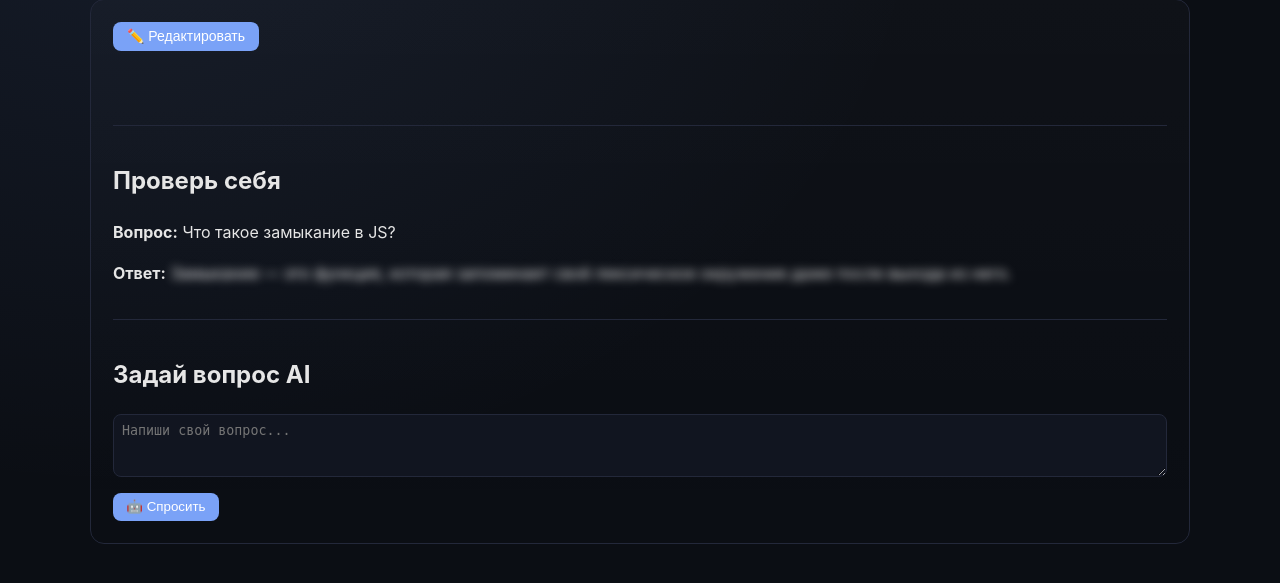
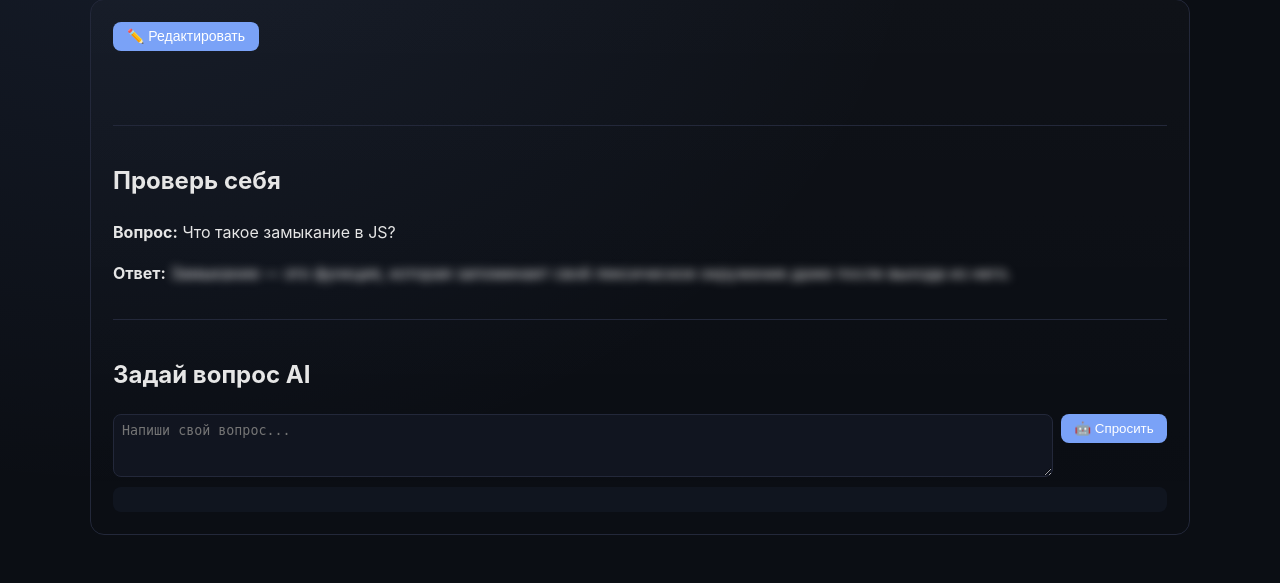
Before and after one commit to teleportx/LobzikAI, a Python web app: template templates/lecture.html in a window 1280 px wide. Shown: the part 29-612 px from the top of the page. Run offline with Jinja, Linux system fonts and the light colour scheme; the template is opened without the code that fills it, so the values that code supplies are empty; some libraries are stand-ins or nearby versions.

Commit message:
feat: lecture asking

```diff
--- a/templates/lecture.html
+++ b/templates/lecture.html
@@ -104,9 +104,35 @@
 
     /* ask AI */
     #ask-ai {margin-top:2rem;padding-top:1rem;border-top:1px solid var(--border)}
-    #ask-ai textarea{width:100%;padding:.6em;border-radius:8px;border:1px solid var(--border);background:var(--panel);color:var(--text);margin-bottom:.6em}
-    #ask-ai button{padding:.5em 1em;border:none;border-radius:8px;background:var(--brand);color:#fff;cursor:pointer}
+    #ask-ai div.ai-row {display:flex; gap:.5rem; align-items:flex-start; margin-bottom:.5rem;}
+    #ask-ai textarea{
+      flex:1;
+      padding:.6em;
+      border-radius:8px;
+      border:1px solid var(--border);
+      background:var(--panel);
+      color:var(--text);
+      resize:vertical;
+    }
+    #ask-ai button{
+      padding:.5em 1em;
+      border:none;
+      border-radius:8px;
+      background:var(--brand);
+      color:#fff;
+      cursor:pointer;
+      transition:opacity .2s ease;
+    }
     #ask-ai button:hover{opacity:.9}
+    #ai-answer{
+      margin-top:.6rem;
+      padding:.8em;
+      border-radius:8px;
+      background:rgba(122,162,247,.05);
+      max-height:200px;
+      overflow:auto;
+      white-space:pre-wrap;
+    }
 
     @media (max-width:720px){
       body{padding:14px}
@@ -137,8 +163,10 @@
     <!-- Вопрос к AI -->
     <section id="ask-ai">
       <h2>Задай вопрос AI</h2>
+      <div class="ai-row">
         <textarea id="ai-question" rows="3" placeholder="Напиши свой вопрос..."></textarea>
         <button id="askBtn">🤖 Спросить</button>
+      </div>
       <div id="ai-answer" class="muted"></div>
     </section>
   </div>
@@ -146,7 +174,7 @@
   <script>
     let MARKDOWN = ``;
     const lecture_id = '{{lecture_id}}';
-    const apikey = 'test';
+    const apikey = window.apikey || 'test';
     const preview = document.getElementById('preview');
     const editBtn = document.getElementById('editBtn');
     const saveBtn = document.getElementById('saveBtn');
@@ -183,23 +211,20 @@
 
     editBtn.onclick = () => {
       if (!editing) {
-        // Включаем режим редактирования
         editorBox = document.createElement('div');
         editorBox.className = 'editor-box';
         textarea = document.createElement('textarea');
         textarea.value = MARKDOWN;
         editorBox.appendChild(textarea);
-
         preview.replaceWith(editorBox);
 
         editBtn.textContent = "✖ Отмена";
-        editBtn.classList.add("cancel"); // серый
+        editBtn.classList.add("cancel");
         saveBtn.style.display = "inline-block";
 
         textarea.focus();
         editing = true;
       } else {
-        // Отмена
         editorBox.replaceWith(preview);
         editBtn.textContent = "✏️ Редактировать";
         editBtn.classList.remove("cancel");
@@ -234,16 +259,35 @@
       }
     });
 
-    document.getElementById('askBtn').onclick = async () => {
-      const q = document.getElementById('ai-question').value;
-      document.getElementById('ai-answer').textContent = "⏳ Думаю...";
+    // Ask AI с ограничением 3 сек
+    let lastAskTime = 0;
+    const askBtn = document.getElementById('askBtn');
+    const aiAnswer = document.getElementById('ai-answer');
+    askBtn.onclick = async () => {
+      const now = Date.now();
+      if (now - lastAskTime < 3000) { alert('Подожди пару секунд перед новым запросом...'); return; }
+      lastAskTime = now;
+
+      const q = document.getElementById('ai-question').value.trim();
+      if (!q) return;
+
+      askBtn.disabled = true;
+      askBtn.style.opacity = '0.6';
+      aiAnswer.textContent = "⏳ Думаю...";
+
+      try {
         const res = await fetch(`/lecture/${lecture_id}/ask`, {
           method: 'POST',
           headers: { 'Content-Type': 'application/json' },
           body: JSON.stringify({ question: q })
         });
         const data = await res.json();
-      document.getElementById('ai-answer').textContent = data.answer;
+        aiAnswer.textContent = data['answer'] || "❌ Нет ответа";
+      } catch(e) {
+        aiAnswer.textContent = "❌ Ошибка запроса";
+      }
+
+      setTimeout(() => { askBtn.disabled = false; askBtn.style.opacity = '1'; }, 3000);
     };
 
     window.setMarkdown = (md) => { render(md); };
```
Also changed, not shown: service_web/handlers/lecture.py (+31 -0 lines). Lines whose indentation alone changed are shown as unchanged.
